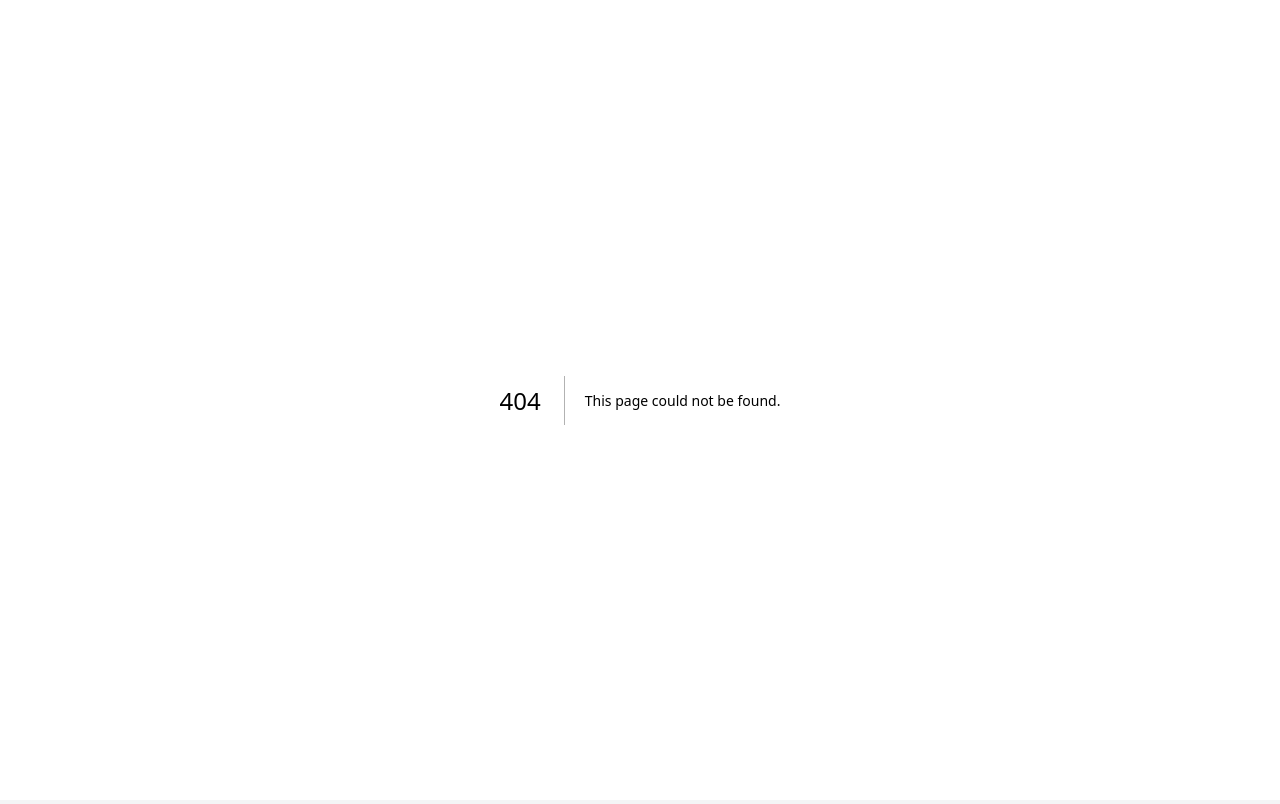
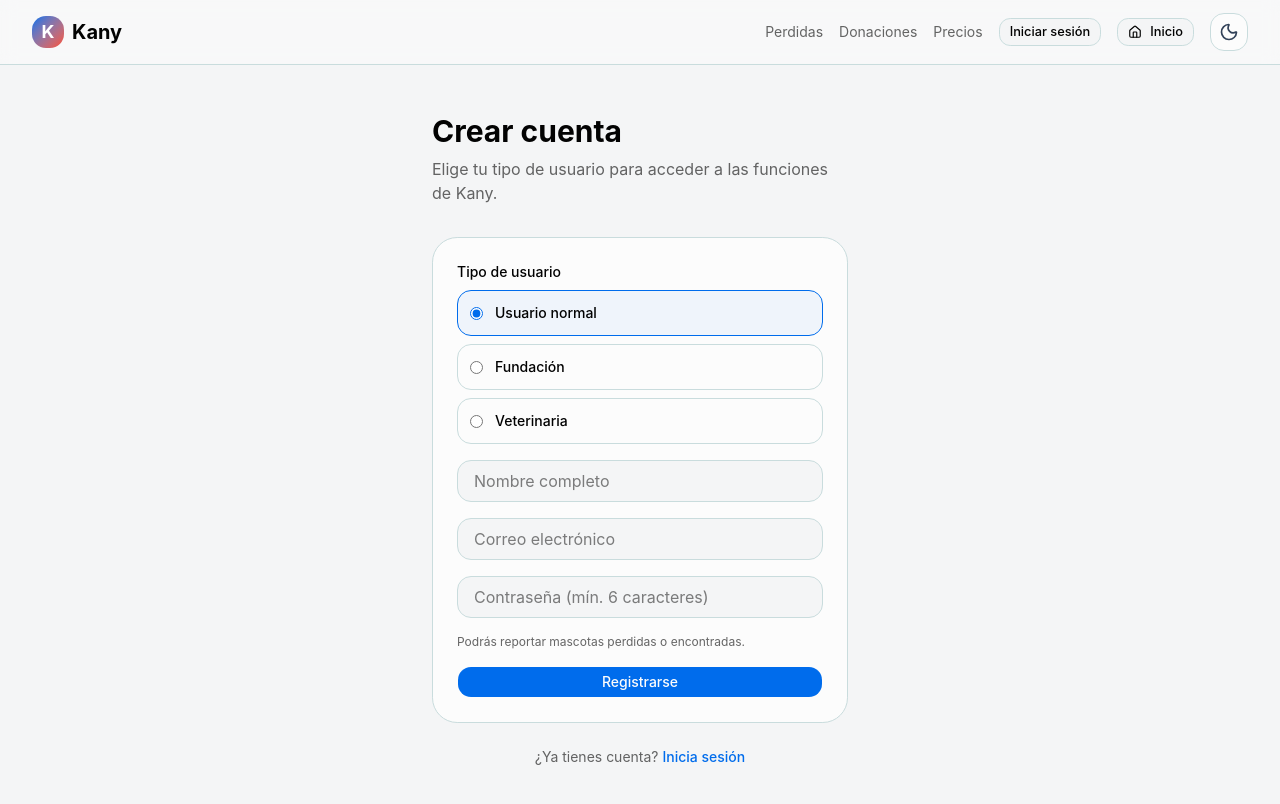
Before and after one commit to InfinityJaaR/kany, a Next.js app: page /auth/register in a window 1280 px wide. Before the commit this address had no page. Shown: the top 804 px of the page. Built offline with nearby package versions, Linux system fonts and the light colour scheme.

Commit message:
feat(auth): add register page with user type selector
Co-authored-by: Cursor <cursoragent@cursor.com>

```diff
--- /dev/null
+++ b/app/auth/register/page.tsx
@@ -0,0 +1,150 @@
+'use client'
+
+import { useState } from 'react'
+import Link from 'next/link'
+import { useRouter } from 'next/navigation'
+import { Button } from '@/components/ui/button'
+import { SiteHeader } from '@/components/layout/site-header'
+import { createClient } from '@/lib/supabase/client'
+import { USER_TYPE_LABELS, type UserType } from '@/types/auth'
+
+export default function RegisterPage() {
+  const router = useRouter()
+  const [fullName, setFullName] = useState('')
+  const [email, setEmail] = useState('')
+  const [password, setPassword] = useState('')
+  const [userType, setUserType] = useState<UserType>('person')
+  const [loading, setLoading] = useState(false)
+  const [error, setError] = useState<string | null>(null)
+  const [message, setMessage] = useState<string | null>(null)
+
+  async function handleRegister(e: React.FormEvent) {
+    e.preventDefault()
+    setLoading(true)
+    setError(null)
+    setMessage(null)
+
+    const supabase = createClient()
+    const { data, error: authError } = await supabase.auth.signUp({
+      email,
+      password,
+      options: {
+        data: {
+          full_name: fullName,
+          user_type: userType,
+        },
+        emailRedirectTo: `${window.location.origin}/auth/callback`,
+      },
+    })
+
+    setLoading(false)
+    if (authError) {
+      setError(authError.message)
+      return
+    }
+
+    if (data.session) {
+      router.push('/')
+      router.refresh()
+      return
+    }
+
+    setMessage('Cuenta creada. Revisa tu correo para confirmar el registro.')
+  }
+
+  return (
+    <div className="min-h-screen bg-background">
+      <SiteHeader />
+      <main className="max-w-md mx-auto px-4 py-12">
+        <h1 className="text-3xl font-bold text-foreground mb-2">Crear cuenta</h1>
+        <p className="text-foreground/60 mb-8">
+          Elige tu tipo de usuario para acceder a las funciones de Kany.
+        </p>
+
+        <div className="bg-card border border-border rounded-2xl p-6">
+          <form onSubmit={handleRegister} className="space-y-4">
+            <div>
+              <label className="block text-sm font-medium text-foreground mb-2">Tipo de usuario</label>
+              <div className="grid grid-cols-1 gap-2">
+                {(Object.keys(USER_TYPE_LABELS) as UserType[]).map((type) => (
+                  <label
+                    key={type}
+                    className={`flex items-center gap-3 p-3 rounded-lg border cursor-pointer transition ${
+                      userType === type
+                        ? 'border-primary bg-primary/5'
+                        : 'border-border hover:border-primary/40'
+                    }`}
+                  >
+                    <input
+                      type="radio"
+                      name="userType"
+                      value={type}
+                      checked={userType === type}
+                      onChange={() => setUserType(type)}
+                      className="accent-primary"
+                    />
+                    <span className="text-sm font-medium text-foreground">{USER_TYPE_LABELS[type]}</span>
+                  </label>
+                ))}
+              </div>
+            </div>
+
+            <input
+              type="text"
+              required
+              value={fullName}
+              onChange={(e) => setFullName(e.target.value)}
+              placeholder="Nombre completo"
+              className="w-full px-4 py-2 rounded-lg border border-border bg-background"
+            />
+            <input
+              type="email"
+              required
+              value={email}
+              onChange={(e) => setEmail(e.target.value)}
+              placeholder="Correo electrónico"
+              className="w-full px-4 py-2 rounded-lg border border-border bg-background"
+            />
+            <input
+              type="password"
+              required
+              minLength={6}
+              value={password}
+              onChange={(e) => setPassword(e.target.value)}
+              placeholder="Contraseña (mín. 6 caracteres)"
+              className="w-full px-4 py-2 rounded-lg border border-border bg-background"
+            />
+
+            <div className="text-xs text-foreground/60 space-y-1">
+              {userType === 'person' && <p>Podrás reportar mascotas perdidas o encontradas.</p>}
+              {userType === 'foundation' && <p>Podrás crear y gestionar campañas de donación.</p>}
+              {userType === 'vet' && <p>Podrás registrar y editar tu clínica veterinaria.</p>}
+            </div>
+
+            <Button type="submit" disabled={loading} className="w-full bg-primary hover:bg-primary/90">
+              {loading ? 'Creando cuenta…' : 'Registrarse'}
+            </Button>
+          </form>
+
+          {error && (
+            <p className="mt-4 p-3 rounded-lg bg-red-50 dark:bg-red-900/20 text-red-700 dark:text-red-400 text-sm">
+              {error}
+            </p>
+          )}
+          {message && (
+            <p className="mt-4 p-3 rounded-lg bg-green-50 dark:bg-green-900/20 text-green-700 dark:text-green-400 text-sm">
+              {message}
+            </p>
+          )}
+        </div>
+
+        <p className="mt-6 text-sm text-center text-foreground/60">
+          ¿Ya tienes cuenta?{' '}
+          <Link href="/auth/login" className="text-primary font-medium hover:underline">
+            Inicia sesión
+          </Link>
+        </p>
+      </main>
+    </div>
+  )
+}
```
